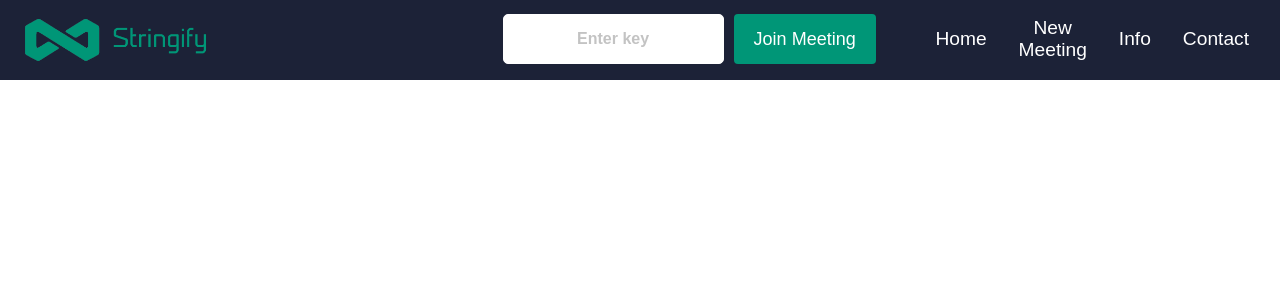
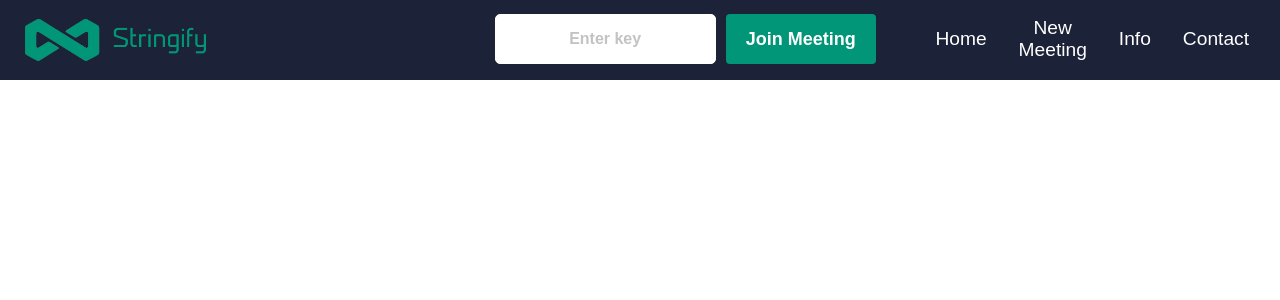
Before and after one commit to AllanJamil/stringify-client, a React (Create React App) app: page / in a window 1280 px wide. Shown: the top 300 px of the page. Built offline with nearby package versions, Linux system fonts and the light colour scheme.

Commit message:
IOs device fix

```diff
--- a/src/component/Button.css
+++ b/src/component/Button.css
@@ -9,6 +9,7 @@
     border: none;
     cursor: pointer;
     white-space: nowrap;
+    font-weight: bold;
 }
 
 .btn--primary {
@@ -130,6 +131,11 @@
 
 @media screen and (max-width: 960px) {
 
+    .btn {
+        padding: 12px 0px;
+        margin-bottom: 20px;
+    }
+
     .field {
         display: flex;
         flex-direction: column;
```
